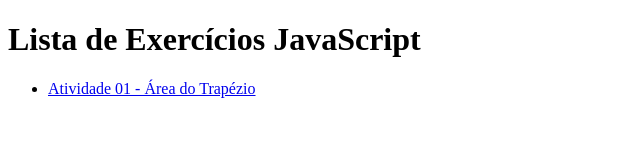
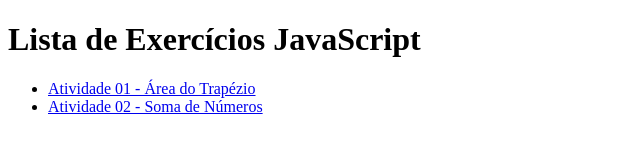
Before and after one commit to BrunoPavesiDev/listaExerciciosJavascript, a plain HTML site: page index.html in a window 1280 px wide. Shown: the whole page, without its empty margins (0-640 px from the left). Drawn offline with Linux system fonts and the light colour scheme.

Commit message:
Adicionando link para a Atividade 02 - Soma de Números no index.html

```diff
--- a/index.html
+++ b/index.html
@@ -9,6 +9,8 @@
     <h1>Lista de Exercícios JavaScript</h1>
     <ul>
         <li><a href="exercicio01.html">Atividade 01 - Área do Trapézio</a></li>
+        <li><a href="exercicio02.html">Atividade 02 - Soma de Números</a></li>
+
 
     </ul>
 </body>
```
